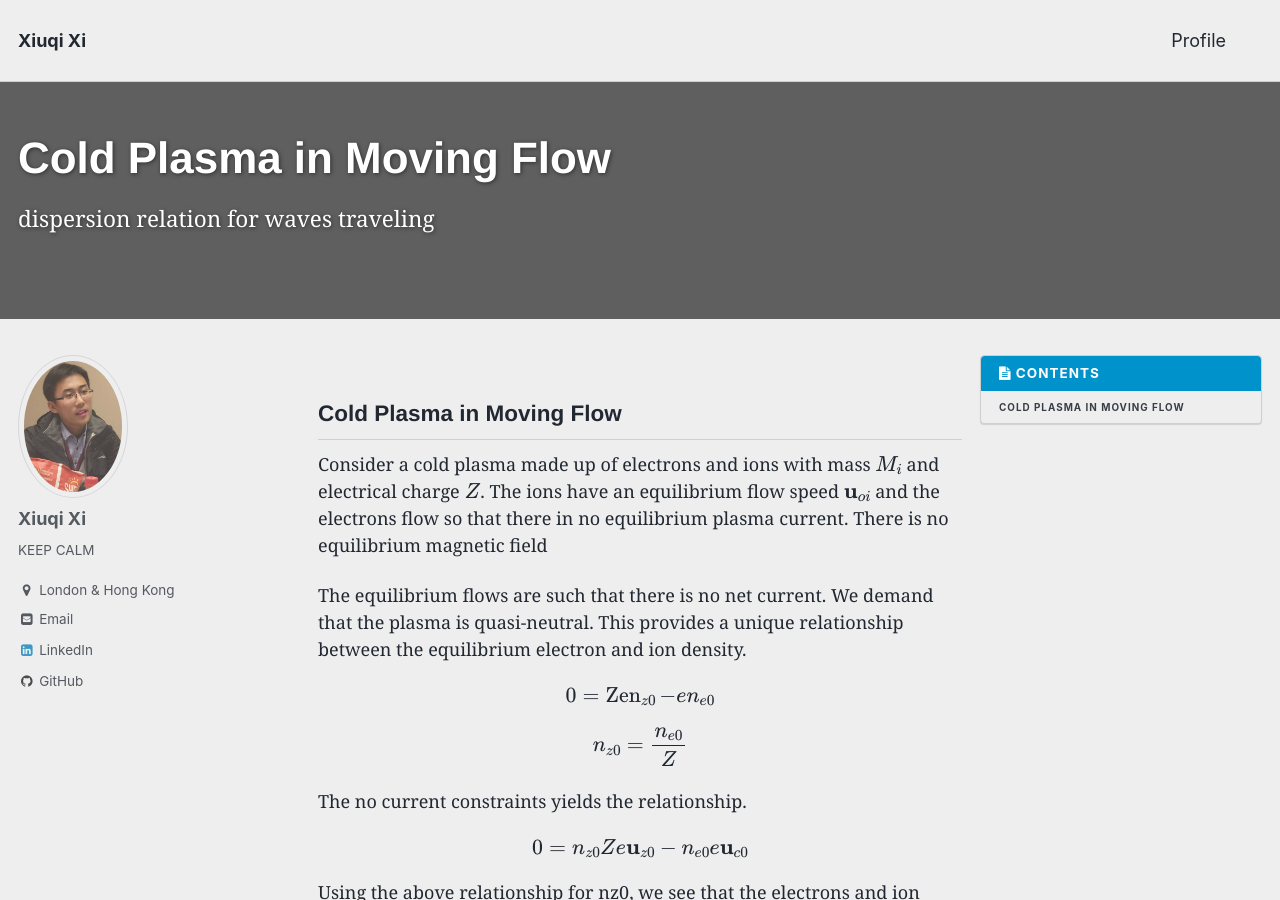
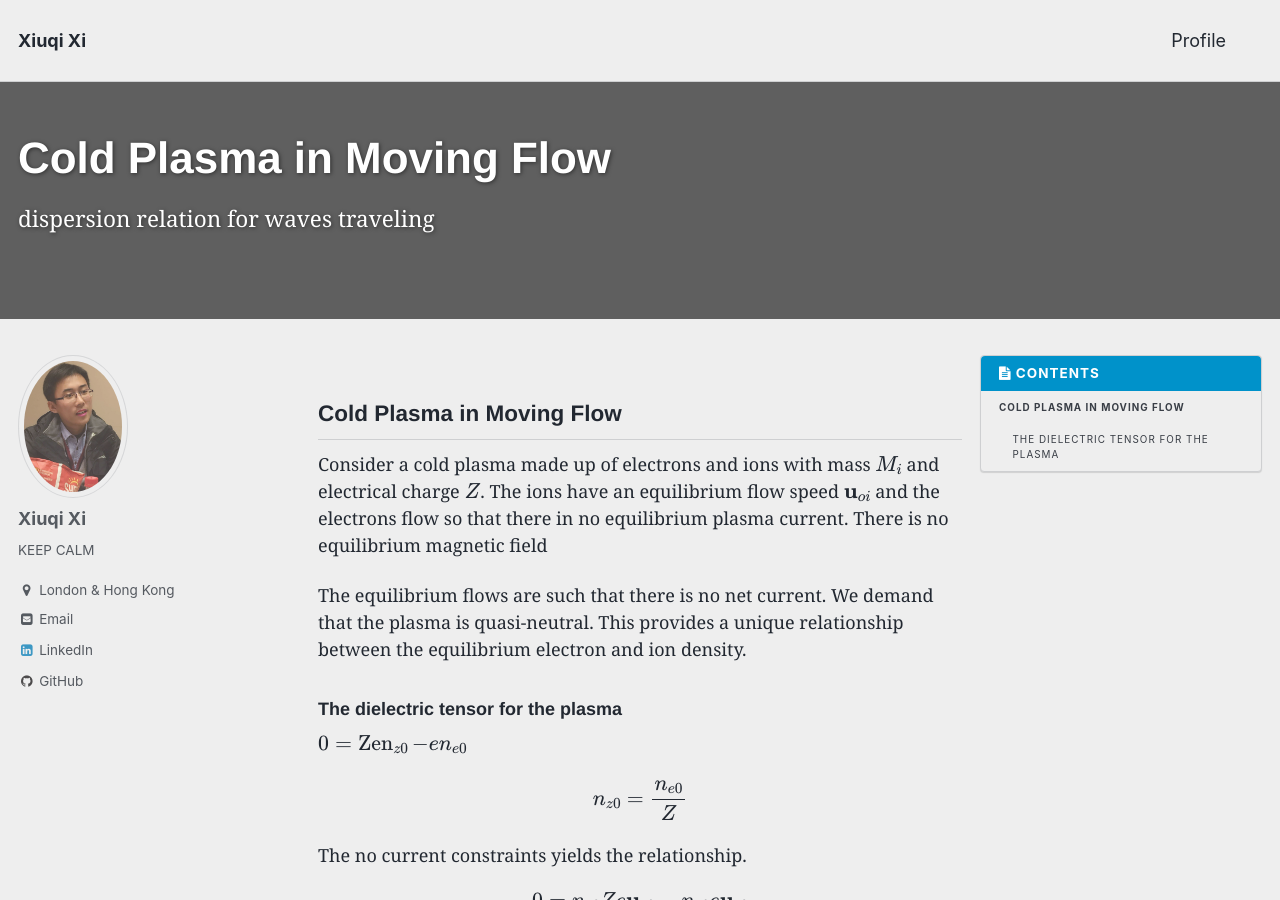
Before and after one commit to XiuqiXi/xiuqixi.github.io, a Jekyll site: the page built from _posts/2017-04-17-Latex on Blog.markdown, in a window 1280 px wide and 900 px high. Built offline with Jekyll 4.4.1, drawn with Linux system fonts in a browser that asks for light colours; formulas are drawn with MathJax 3; some of the changed text lies outside the part shown.

```diff
--- a/Gemfile
+++ b/Gemfile
@@ -12,4 +12,4 @@ end
 
 gem 'wdm', '>= 0.1.0'
 
-#gem "webrick", "~> 1.7"
+gem "webrick", "~> 1.7"
--- a/_posts/2017-04-17-Latex on Blog.markdown
+++ b/_posts/2017-04-17-Latex on Blog.markdown
@@ -22,6 +22,7 @@ Consider a cold plasma made up of electrons and ions with mass $M_{i}$ and elect
 
 The equilibrium flows are such that there is no net current. We demand that the plasma is quasi-neutral. This provides a unique relationship between the equilibrium electron and ion density.
 
+### The dielectric tensor for the plasma
 $$
 0=\operatorname{Zen}_{z 0}-e n_{e 0}
 $$
@@ -41,3 +42,15 @@ Using the above relationship for nz0, we see that the electrons and ion fluids f
 $$
 \mathbf{u}_{e 0}=\mathbf{u}_{z 0}
 $$
+
+The dielectric relationship is obtained from $\epsilon(\omega, \mathbf{k})=\epsilon_{o} \mathbf{I}+(i / \omega) \overrightarrow{\vec{\sigma}}$ where $\overrightarrow{\vec{\sigma}}$ is the conductivity defnied from
+
+$$
+\mathrm{J}=\overrightarrow{\vec{\sigma}} \cdot \mathbf{E}
+$$
+
+The linearized current is obtained from,
+
+$$
+\tilde{\mathbf{J}}=\sum_{s} q_{s}\left(n_{s o} \tilde{\mathbf{u}}_{s}+\tilde{n}_{s} \mathbf{u}_{s o}\right)
+$$
```
Also changed, not shown: favicons/android-chrome-192x192.png, favicons/android-chrome-512x512.png, favicons/apple-touch-icon.png, favicons/favicon-16x16.png, favicons/favicon-32x32.png, favicons/favicon.ico, favicons/mstile-150x150.png.
